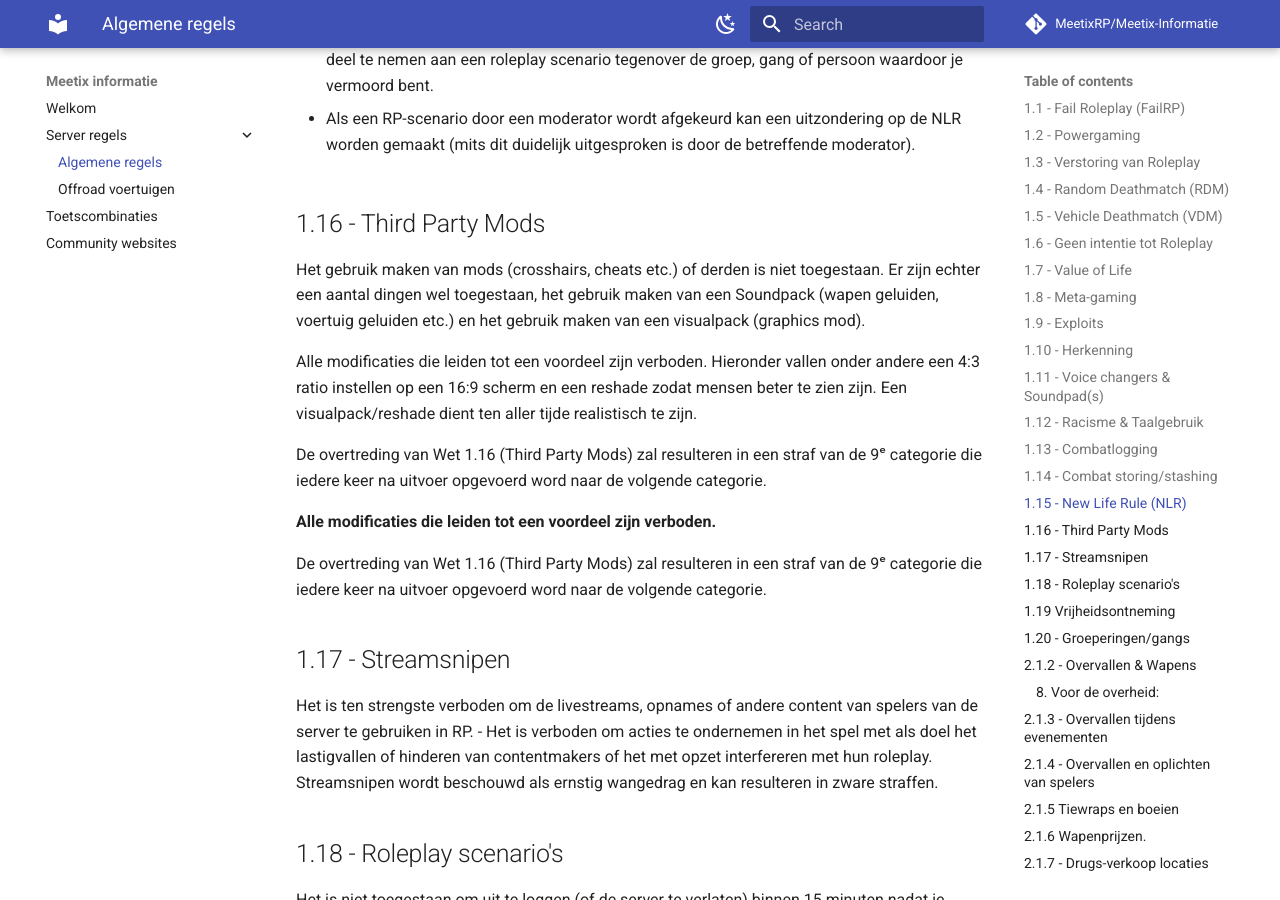
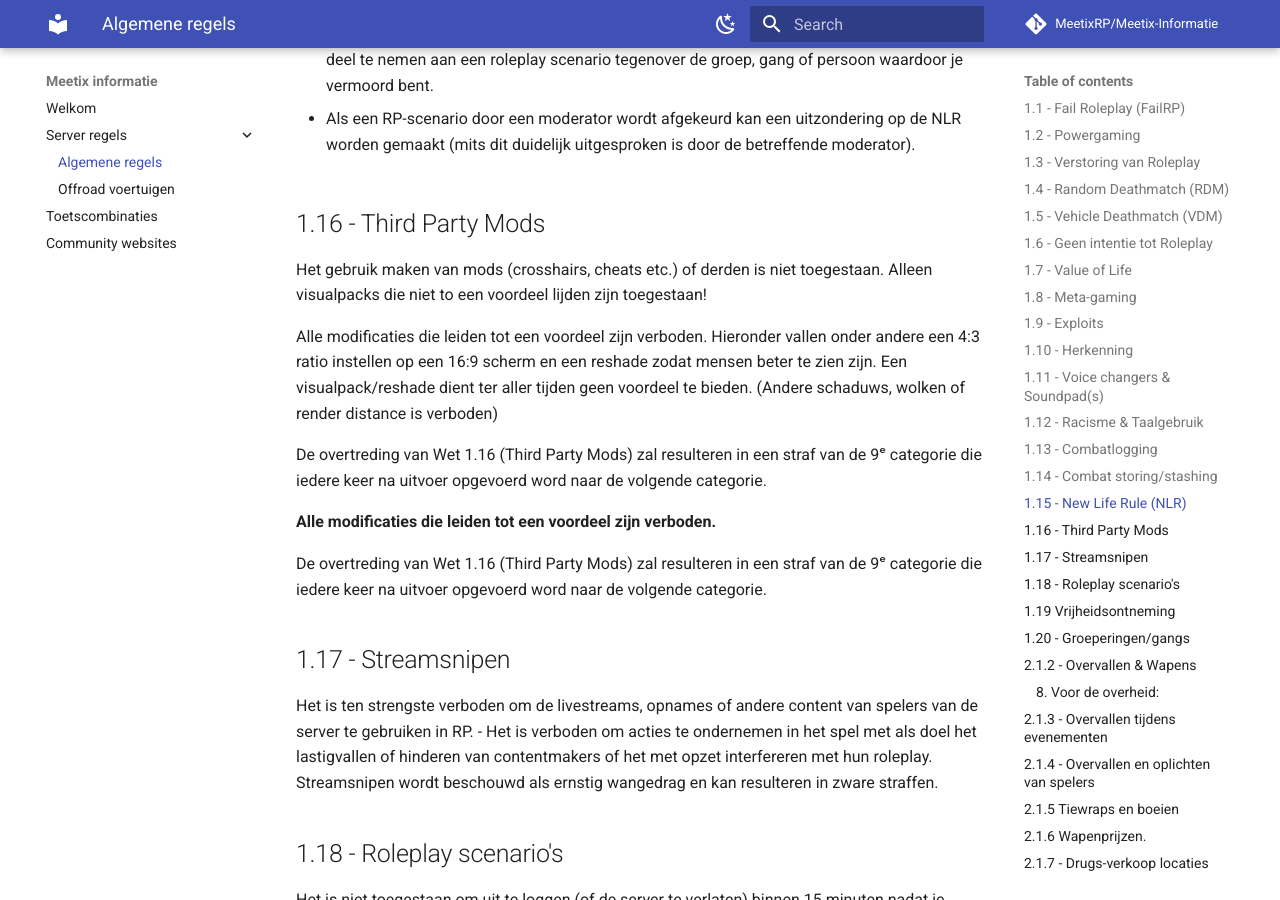
Before and after one commit to MeetixRP/Meetix-Informatie, an MkDocs documentation site: the page built from docs/algemeneregels.md, in a window 1280 px wide and 900 px high, scrolled down 6066 px. Built offline with MkDocs 1.6.1 and Material for MkDocs 9.7.7, drawn with Linux system fonts in a browser that asks for light colours; comment, search, counter and statistics services are not loaded.

Commit message:
Update algemeneregels.md

```diff
--- a/docs/algemeneregels.md
+++ b/docs/algemeneregels.md
@@ -166,11 +166,11 @@ Het is ook verboden om acties te ondernemen tegenover degenen die betrokken ware
 
 ## 1.16 - Third Party Mods
 
-Het gebruik maken van mods (crosshairs, cheats etc.) of derden is niet toegestaan. Er zijn echter een aantal dingen wel toegestaan, het gebruik maken van een Soundpack (wapen geluiden, voertuig geluiden etc.) en het gebruik maken van een visualpack (graphics mod).
+Het gebruik maken van mods (crosshairs, cheats etc.) of derden is niet toegestaan. Alleen visualpacks die niet to een voordeel lijden zijn toegestaan!
 
 Alle modificaties die leiden tot een voordeel zijn verboden.
 Hieronder vallen onder andere een 4:3 ratio instellen op een 16:9 scherm en een reshade zodat mensen beter te zien zijn.
-Een visualpack/reshade dient ten aller tijde realistisch te zijn.
+Een visualpack/reshade dient ter aller tijden geen voordeel te bieden. (Andere schaduws, wolken of render distance is verboden)
 
 De overtreding van Wet 1.16 (Third Party Mods) zal resulteren in een straf van de 9ᵉ categorie die iedere keer na uitvoer opgevoerd word naar de volgende categorie.
 
```
